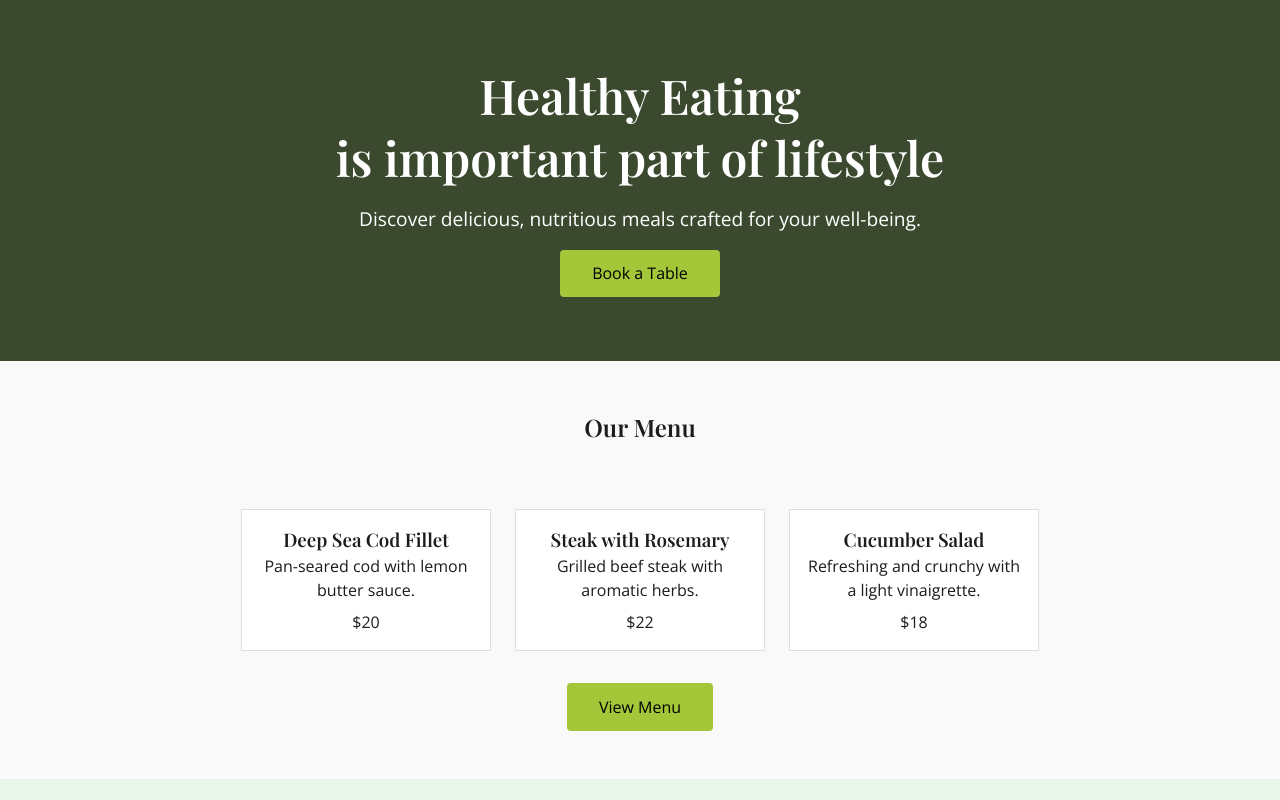
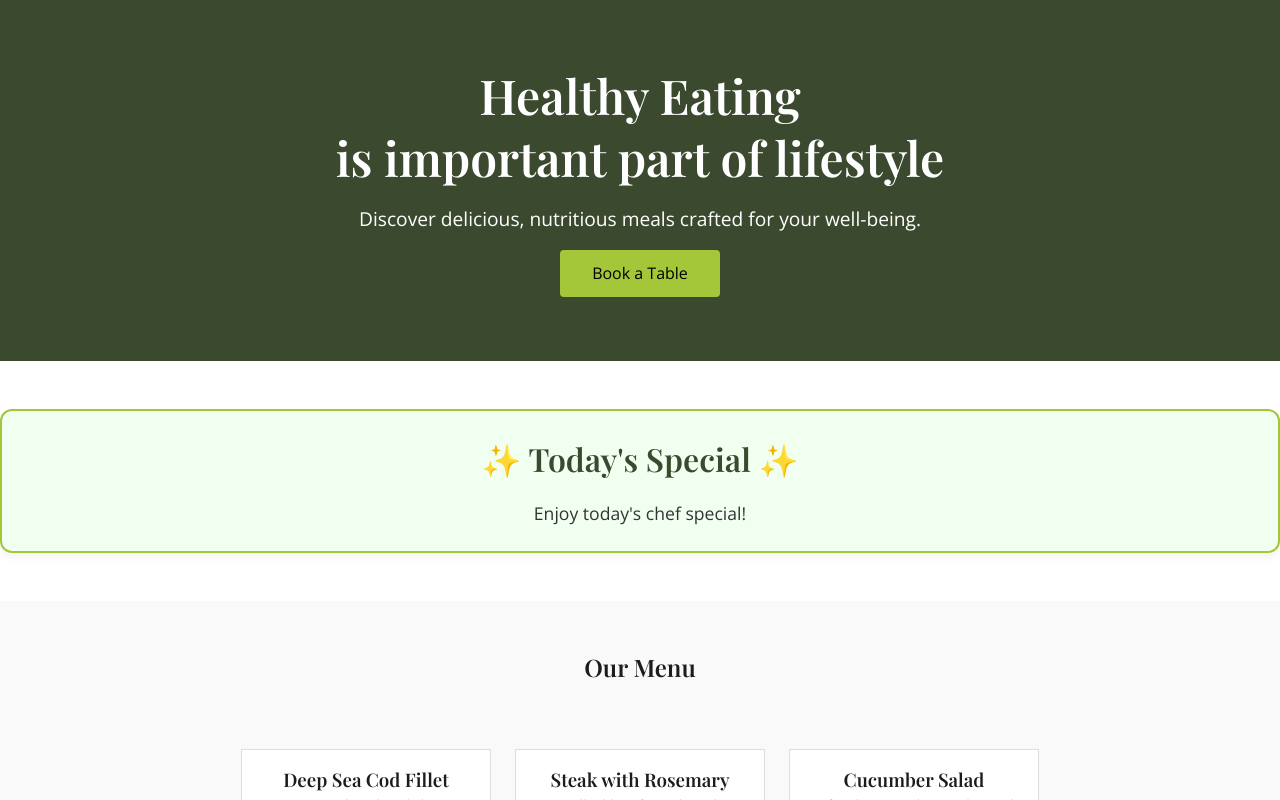
Before and after one commit to YenPhan1708/RestaurantTool, a React (Vite) app in the folder frontend/: page / in a window 1280 px wide. Built offline with nearby package versions, Linux system fonts and the light colour scheme; no server answers.

Commit message:
Use GPT model to fetch the promotion text based on orders, work well

```diff
--- a/frontend/src/CSS/Home.css
+++ b/frontend/src/CSS/Home.css
@@ -268,3 +268,30 @@ footer {
 .feedback-section button:hover {
     background: #91b32e;
 }
+
+/* Promotion Section (GPT-generated) */
+.promotion-section {
+    background: var(--light-green);
+    border: 2px solid var(--accent-green);
+    padding: 2.5rem 2rem;
+    margin: 3rem 2rem;
+    border-radius: 12px;
+    text-align: center;
+    box-shadow: 0 4px 10px rgba(0, 0, 0, 0.05);
+}
+
+.promotion-section h2 {
+    font-family: var(--font-header);
+    color: var(--main-green);
+    font-size: 2rem;
+    margin-bottom: 1rem;
+}
+
+.promotion-section p {
+    font-size: 1.1rem;
+    color: var(--text-dark);
+    font-style: italic;
+    max-width: 700px;
+    margin: 0 auto;
+    line-height: 1.6;
+}
--- a/frontend/src/pages/Home.jsx
+++ b/frontend/src/pages/Home.jsx
@@ -1,8 +1,27 @@
 import '../CSS/Home.css';
 import { useNavigate } from 'react-router-dom';
+import { useEffect, useState } from 'react';
 
 export default function Home() {
     const navigate = useNavigate();
+    const [promotion, setPromotion] = useState('');
+    const [loadingPromo, setLoadingPromo] = useState(true);
+
+    useEffect(() => {
+        const fetchPromotion = async () => {
+            try {
+                const res = await fetch('http://localhost:5000/api/gpt/generate-promo');
+                const data = await res.json();
+                setPromotion(data.promotion || "Enjoy today's chef special!");
+            } catch (err) {
+                console.error("Failed to fetch promotion:", err);
+                setPromotion("Enjoy today's chef special!");
+            } finally {
+                setLoadingPromo(false);
+            }
+        };
+        fetchPromotion();
+    }, []);
 
     const handleReservation = async (e) => {
         e.preventDefault();
@@ -49,6 +68,16 @@ export default function Home() {
                 <h1>Healthy Eating<br />is important part of lifestyle</h1>
                 <p>Discover delicious, nutritious meals crafted for your well-being.</p>
                 <button className="hero-btn">Book a Table</button>
+            </section>
+
+            {/* AI Promotion Section */}
+            <section className="promotion-section" style={{ margin: '3rem 0', padding: '1.5rem', background: '#f0fff0', borderRadius: '12px', textAlign: 'center' }}>
+                <h2 style={{ marginBottom: '1rem' }}>✨ Today's Special ✨</h2>
+                {loadingPromo ? (
+                    <p style={{ fontStyle: 'italic' }}>Loading today's promotion...</p>
+                ) : (
+                    <p style={{ fontSize: '1.1rem', fontStyle: 'italic', color: '#333' }}>{promotion}</p>
+                )}
             </section>
 
             {/* Menu Preview */}
```
Also changed, not shown: 1 other file (tests, documents, lock files or other folders).
